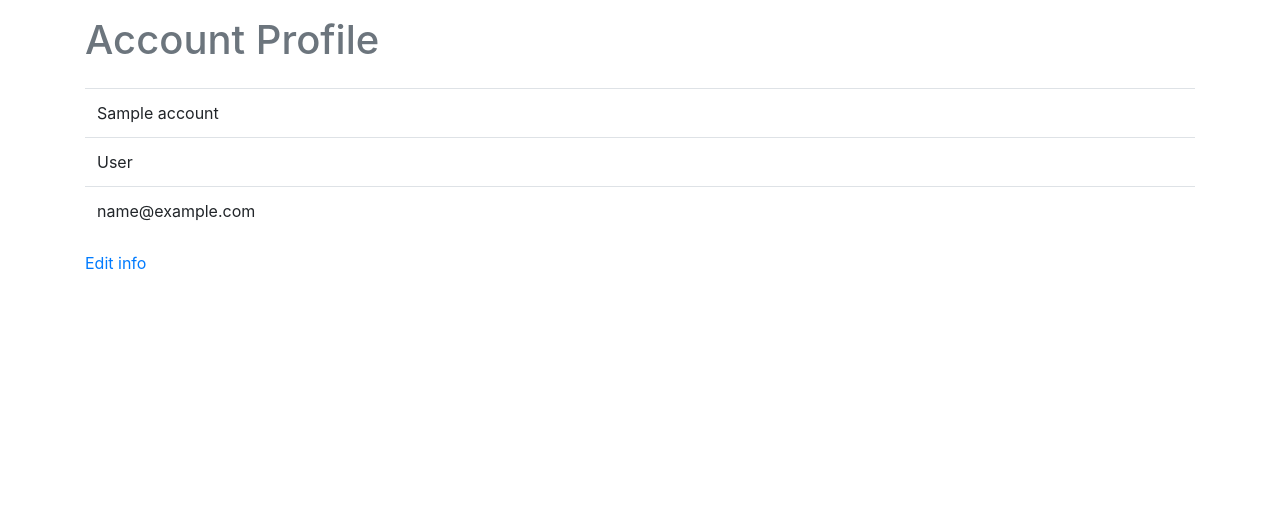
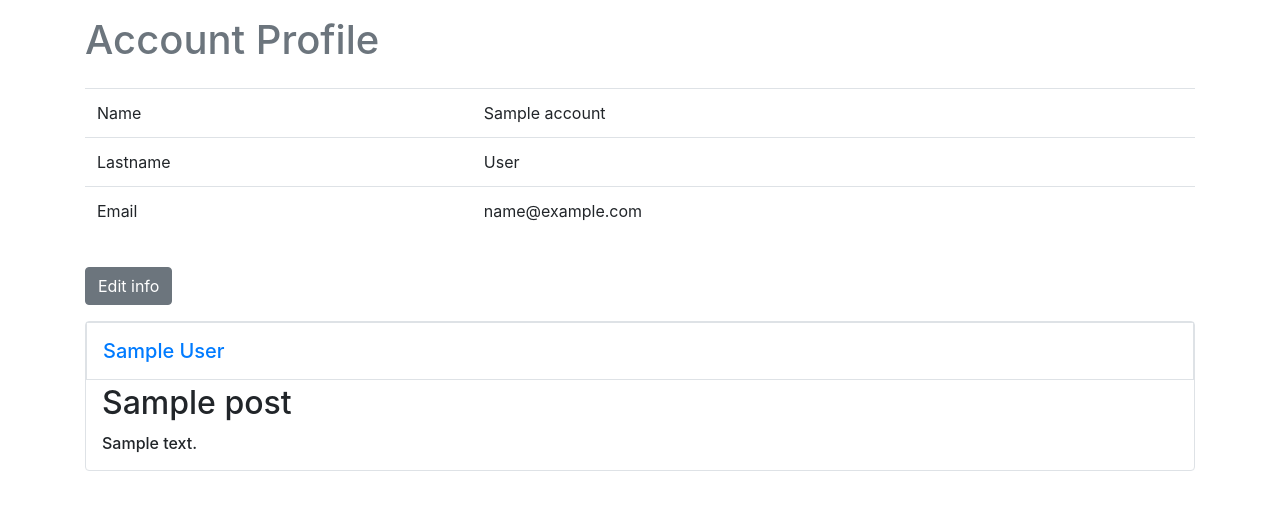
Before and after one commit to charlievanrooijen/FactChecking_SMP, a Symfony app: template templates/account/profile.html.twig in a window 1280 px wide. Shown: the part 56-566 px from the top of the page. Run offline with Twig, Linux system fonts and the light colour scheme; the template is opened without the code that fills it: most values are stand-ins (such as "Sample title", 1, 10 or a date in 2020); some libraries are stand-ins or nearby versions.

Commit message:
slugs and profilePage added

```diff
--- a/composer.json
+++ b/composer.json
@@ -22,7 +22,9 @@
         "symfony/security-csrf": "6.2.*",
         "symfony/twig-bundle": "6.2.*",
         "symfony/validator": "6.2.*",
-        "symfony/yaml": "6.2.*"
+        "symfony/yaml": "6.2.*",
+        "twig/extra-bundle": "^3.5",
+        "twig/string-extra": "^3.5"
     },
     "require-dev": {
         "symfony/debug-bundle": "6.2.*",
--- a/config/bundles.php
+++ b/config/bundles.php
@@ -9,4 +9,5 @@ return [
     Sensio\Bundle\FrameworkExtraBundle\SensioFrameworkExtraBundle::class => ['all' => true],
     Symfony\Bundle\DebugBundle\DebugBundle::class => ['dev' => true],
     Symfony\Bundle\SecurityBundle\SecurityBundle::class => ['all' => true],
+    Twig\Extra\TwigExtraBundle\TwigExtraBundle::class => ['all' => true],
 ];
--- a/src/Controller/Account/accountCreateController.php
+++ b/src/Controller/Account/accountCreateController.php
@@ -20,6 +20,7 @@ class accountCreateController extends AbstractController
         $form->handleRequest($request);
 
         if ($form->isSubmitted() && $form->isValid()) {
+            $account->setSlug(str_replace("-", " ", $account->getName()));
             $accountRepository->save($account, true);
 
             return $this->redirectToRoute('app_account_index', [], Response::HTTP_SEE_OTHER);
--- a/src/Form/AccountType.php
+++ b/src/Form/AccountType.php
@@ -14,6 +14,9 @@ class AccountType extends AbstractType
     {
         $builder
             ->add('name')
+            ->add('slug', null, [
+                'required'   => false
+            ])
             ->add('lastname')
             ->add('email')
             ->add('password',
--- a/templates/account/_form.html.twig
+++ b/templates/account/_form.html.twig
@@ -3,6 +3,10 @@
 <div class="my-3">
     <label for="post_title">{{ form_label(form.name) }}</label>
     {{ form_widget(form.name, {'attr':{'class':'form-control'}}) }}
+</div>
+<div class="my-3">
+    <label for="post_title">{{ form_label(form.slug) }}</label>
+    {{ form_widget(form.slug, {'attr':{'class':'form-control'}}) }}
 </div>
 <div class="my-3">
     <label for="post_title">{{ form_label(form.lastname) }}</label>
--- a/templates/account/index.html.twig
+++ b/templates/account/index.html.twig
@@ -9,6 +9,7 @@
         <thead>
             <tr>
                 <th>Name</th>
+                <th>slug</th>
                 <th>Lastname</th>
                 <th>Email</th>
                 <th>Password</th>
@@ -19,6 +20,7 @@
         {% for account in accounts %}
             <tr>
                 <td>{{ account.name }}</td>
+                <td>{{ account.slug }}</td>
                 <td>{{ account.lastname }}</td>
                 <td>{{ account.email }}</td>
                 <td>{{ account.Password }}</td>
--- a/templates/account/profile.html.twig
+++ b/templates/account/profile.html.twig
@@ -8,16 +8,38 @@
     <table class="table">
         <tbody>
         <tr>
+            <td>Name</td>
             <td>{{ account.name }}</td>
         </tr>
         <tr>
+            <td>Lastname</td>
             <td>{{ account.lastname }}</td>
         </tr>
         <tr>
+            <td>Email</td>
             <td>{{ account.email }}</td>
         </tr>
         </tbody>
     </table>
-
-    <a href="{{ path('app_account_edit', { "id" : account.id }) }}">Edit info</a>
+    <a href="{{ path('app_account_edit', { "id" : account.id }) }}" class="btn btn-secondary my-3">Edit info</a>
+    {% for post in posts %}
+        <div class="border rounded mb-2">
+            <div class="p-3 border-bottom border">
+                <p class="h5 m-0"><a href="{{ path('app_account_profile', { 'slug' : post.author.slug }) }}">
+                        {{ post.author }}
+                    </a>
+                </p>
+            </div>
+            <div class="py-1 px-3">
+                <p class="h2">
+                    {{ post.title }}
+                </p>
+            </div>
+            <div class="pb-2 px-3">
+                <p class="h6">
+                    {{ post.text }}
+                </p>
+            </div>
+        </div>
+    {% endfor %}
 {% endblock %}
```
Also changed, not shown: src/Controller/Account/accountProfileController.php (+6 -3 lines), src/Entity/Account.php (+15 -0 lines), src/Repository/AccountRepository.php (+15 -0 lines), src/Repository/PostRepository.php (+15 -14 lines), templates/page/index.html.twig (+7 -2 lines), 1 other file.
